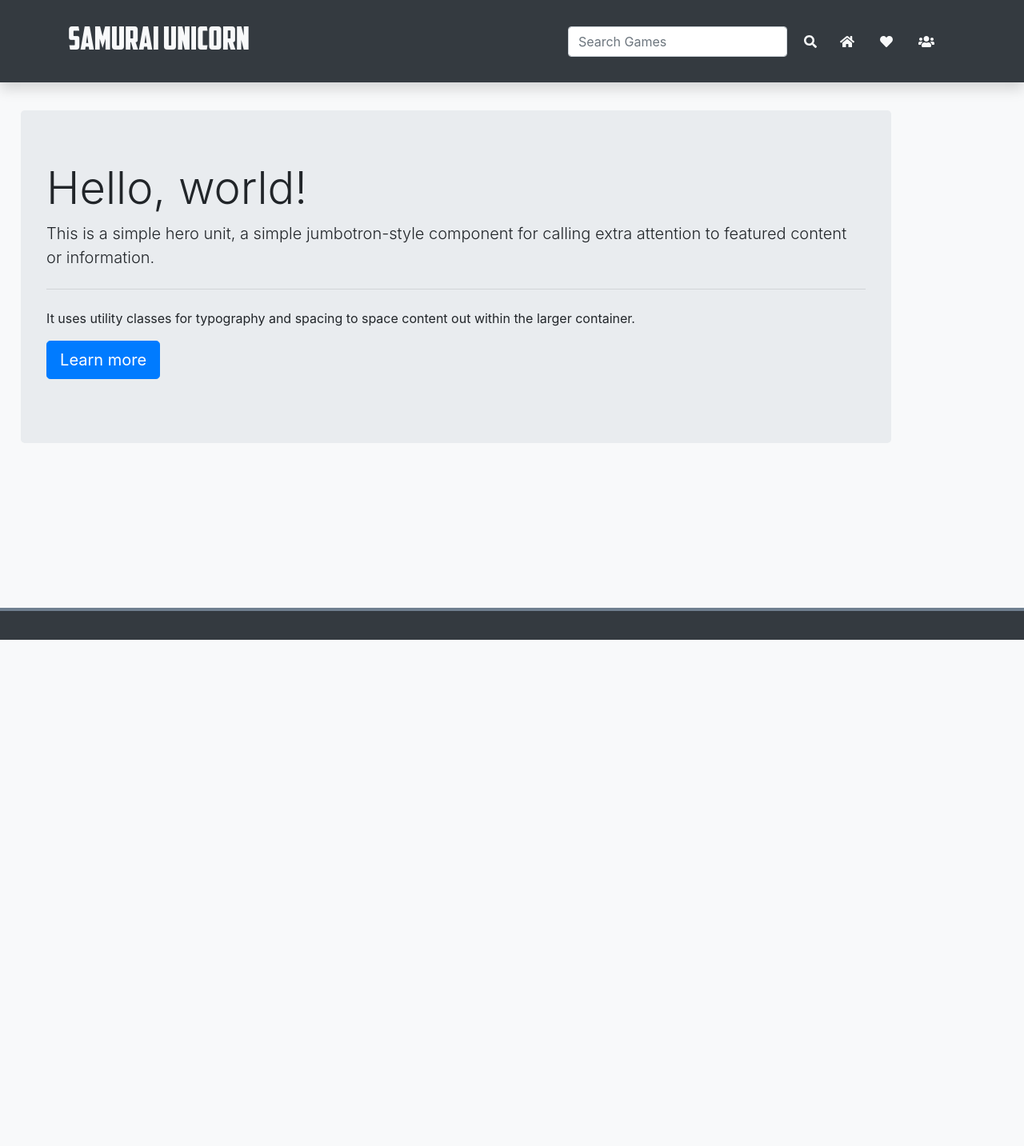
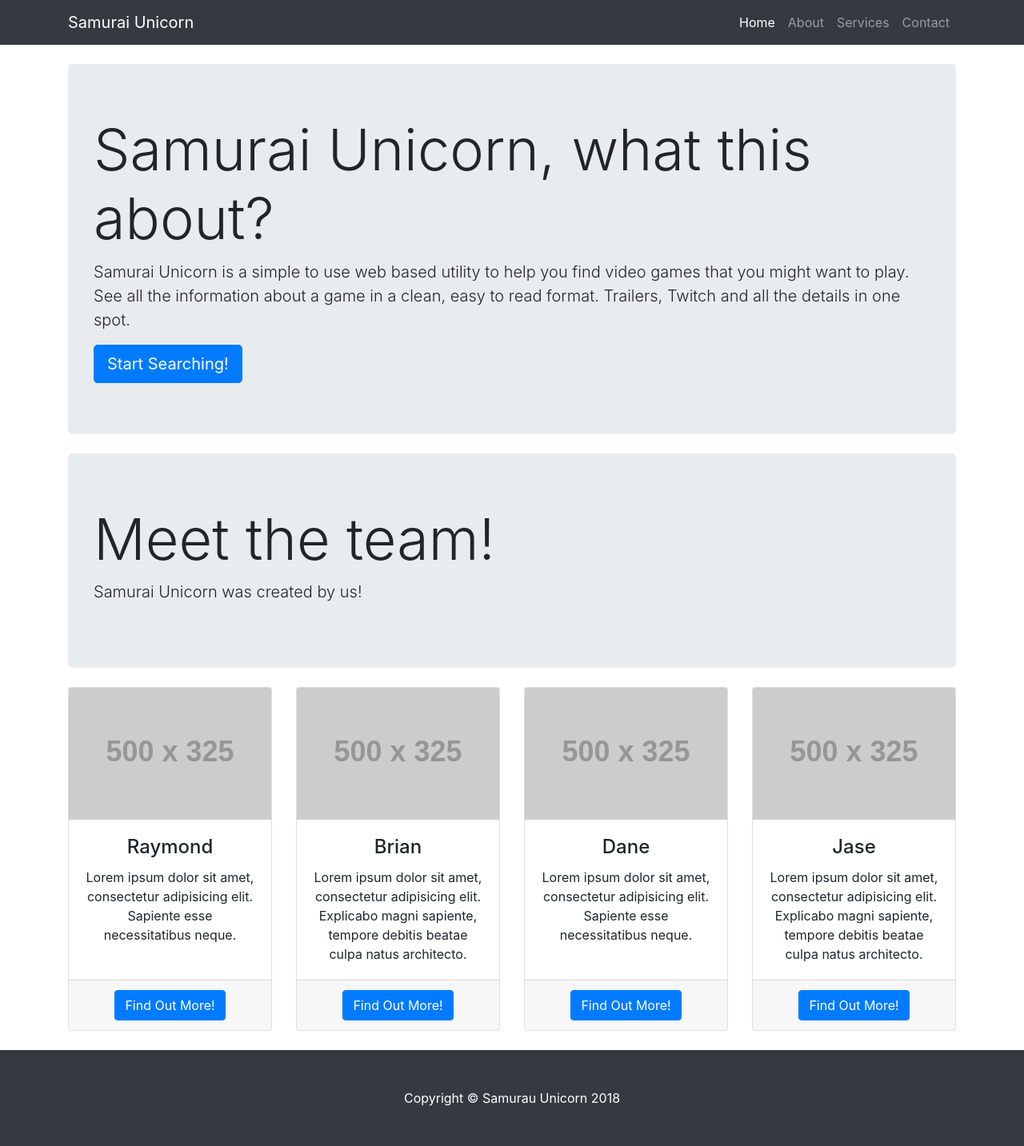
Before and after one commit to bwarner88/samurai-unicorn, a plain HTML site: page about.html in a window 1280 px wide. Shown: the whole page at 80% size. Before the commit the page ends 800 px from the top, so only its background shows below. Drawn offline with nearby package versions, Linux system fonts and the light colour scheme; files that its build step writes are made by us from their sources; placeholder pictures from the web are drawn by us.

Commit message:
Jase version about

```diff
--- a/about.html
+++ b/about.html
@@ -2,74 +2,143 @@
 <html lang="en">
 
   <head>
-    <meta charset="UTF-8">
-    <meta name="viewport" content="width=device-width, initial-scale=1.0">
-    <meta http-equiv="X-UA-Compatible" content="ie=edge">
-    <title>About the Samurai Unicorn Team!</title>
-    <link rel="stylesheet" href="https://stackpath.bootstrapcdn.com/bootstrap/4.1.0/css/bootstrap.min.css" integrity="sha384-9gVQ4dYFwwWSjIDZnLEWnxCjeSWFphJiwGPXr1jddIhOegiu1FwO5qRGvFXOdJZ4"
-        crossorigin="anonymous">
-    <link rel="stylesheet" type="text/css" href="./assets/css/style.css">
-    <script defer src="https://use.fontawesome.com/releases/v5.0.13/js/all.js" integrity="sha384-xymdQtn1n3lH2wcu0qhcdaOpQwyoarkgLVxC/wZ5q7h9gHtxICrpcaSUfygqZGOe"
-        crossorigin="anonymous"></script>
+
+    <meta charset="utf-8">
+    <meta name="viewport" content="width=device-width, initial-scale=1, shrink-to-fit=no">
+    <meta name="description" content="">
+    <meta name="author" content="">
+
+    <title>Heroic Features - Start Bootstrap Template</title>
+
+    <!-- Bootstrap core CSS -->
+    <link href="vendor/bootstrap/css/bootstrap.min.css" rel="stylesheet">
+
+    <!-- Custom styles for this template -->
+    <link href="css/heroic-features.css" rel="stylesheet">
+
   </head>
 
   <body>
 
-    <nav class="navbar navbar-expand-lg navbar-dark bg-dark sticky-top shadow">
+    <!-- Navigation -->
+    <nav class="navbar navbar-expand-lg navbar-dark bg-dark fixed-top">
       <div class="container">
-            <!-- <a class="navbar-brand" href="./index.html">
-                        <img src="/assets/brand/bootstrap-solid.svg" width="30" height="30" alt="">
-                    </a> -->
-            <h1 class="nav text-light" id="header-text">SAMURAI UNICORN</h1>
-            <div class="d-flex justify-content-end">
-                <form class="form-inline my-2 my-lg-0">
-                    <input class="form-control mr-sm-2" type="search" placeholder="Search Games" aria-label="Search">
-                    <button class="btn btn-link text-light my-2 my-sm-0" type="submit">
-                        <i class="fas fa-search"></i>
+        <a class="navbar-brand" href="#">Samurai Unicorn</a>
+        <button class="navbar-toggler" type="button" data-toggle="collapse" data-target="#navbarResponsive" aria-controls="navbarResponsive" aria-expanded="false" aria-label="Toggle navigation">
+          <span class="navbar-toggler-icon"></span>
         </button>
-                </form>
-                <ul class="nav">
-                    <li class="nav-item">
-                        <a class="nav-link active text-light" href="./index.html">
-                            <i class="fas fa-home"></i>
+        <div class="collapse navbar-collapse" id="navbarResponsive">
+          <ul class="navbar-nav ml-auto">
+            <li class="nav-item active">
+              <a class="nav-link" href="#">Home
+                <span class="sr-only">(current)</span>
               </a>
             </li>
             <li class="nav-item">
-                        <a class="nav-link active text-light" href="./favorite.html">
-                            <i class="fas fa-heart"></i>
-                        </a>
+              <a class="nav-link" href="#">About</a>
             </li>
             <li class="nav-item">
-                        <a class="nav-link active text-light" href="./about.html">
-                            <i class="fas fa-users"></i>
-                        </a>
+              <a class="nav-link" href="#">Services</a>
+            </li>
+            <li class="nav-item">
+              <a class="nav-link" href="#">Contact</a>
             </li>
           </ul>
         </div>
       </div>
     </nav>
 
-    <div class="container mt-4">
-        <div class="jumbotron">
-            <h1 class="display-4">Hello, world!</h1>
-            <p class="lead">This is a simple hero unit, a simple jumbotron-style component for calling extra attention to featured content
-                or information.</p>
-            <hr class="my-4">
-            <p>It uses utility classes for typography and spacing to space content out within the larger container.</p>
-            <p class="lead">
-                <a class="btn btn-primary btn-lg" href="#" role="button">Learn more</a>
+    <!-- Page Content -->
+    <div class="container">
+
+      <!-- Jumbotron Header -->
+      <header class="jumbotron my-4">
+        <h1 class="display-3">Samurai Unicorn, what this about?</h1>
+        <p class="lead">Samurai Unicorn is a simple to use web based utility to help you find video games that you might want to play.
+          See all the information about a game in a clean, easy to read format. Trailers, Twitch and all the details in one spot.
         </p>
+        <a href="#" class="btn btn-primary btn-lg">Start Searching!</a>
+      </header>
+      <!---Jumbo part 2-->
+      <header class="jumbotron my-4">
+          <h1 class="display-3">Meet the team!</h1>
+          <p class="lead">Samurai Unicorn was created by us!
+          </p>
+
+          </header>
+
+      <!-- Page Features -->
+      <div class="row text-center">
+
+        <div class="col-lg-3 col-md-6 mb-4">
+          <div class="card">
+            <img class="card-img-top" src="http://placehold.it/500x325" alt="">
+            <div class="card-body">
+              <h4 class="card-title">Raymond</h4>
+              <p class="card-text">Lorem ipsum dolor sit amet, consectetur adipisicing elit. Sapiente esse necessitatibus neque.</p>
+            </div>
+            <div class="card-footer">
+              <a href="#" class="btn btn-primary">Find Out More!</a>
+            </div>
           </div>
         </div>
 
-    <footer class="fixed-bottom bg-dark" id="footer">
+        <div class="col-lg-3 col-md-6 mb-4">
+          <div class="card">
+            <img class="card-img-top" src="http://placehold.it/500x325" alt="">
+            <div class="card-body">
+              <h4 class="card-title">Brian</h4>
+              <p class="card-text">Lorem ipsum dolor sit amet, consectetur adipisicing elit. Explicabo magni sapiente, tempore debitis beatae culpa natus architecto.</p>
+            </div>
+            <div class="card-footer">
+              <a href="#" class="btn btn-primary">Find Out More!</a>
+            </div>
+          </div>
+        </div>
 
+        <div class="col-lg-3 col-md-6 mb-4">
+          <div class="card">
+            <img class="card-img-top" src="http://placehold.it/500x325" alt="">
+            <div class="card-body">
+              <h4 class="card-title">Dane</h4>
+              <p class="card-text">Lorem ipsum dolor sit amet, consectetur adipisicing elit. Sapiente esse necessitatibus neque.</p>
+            </div>
+            <div class="card-footer">
+              <a href="#" class="btn btn-primary">Find Out More!</a>
+            </div>
+          </div>
+        </div>
+
+        <div class="col-lg-3 col-md-6 mb-4">
+          <div class="card">
+            <img class="card-img-top" src="http://placehold.it/500x325" alt="">
+            <div class="card-body">
+              <h4 class="card-title">Jase</h4>
+              <p class="card-text">Lorem ipsum dolor sit amet, consectetur adipisicing elit. Explicabo magni sapiente, tempore debitis beatae culpa natus architecto.</p>
+            </div>
+            <div class="card-footer">
+              <a href="#" class="btn btn-primary">Find Out More!</a>
+            </div>
+          </div>
+        </div>
+
+      </div>
+      <!-- /.row -->
+
+    </div>
+    <!-- /.container -->
+
+    <!-- Footer -->
+    <footer class="py-5 bg-dark">
+      <div class="container">
+        <p class="m-0 text-center text-white">Copyright &copy; Samurau Unicorn 2018</p>
+      </div>
+      <!-- /.container -->
     </footer>
 
-    <script src="https://code.jquery.com/jquery-3.3.1.min.js" integrity="sha256-FgpCb/KJQlLNfOu91ta32o/NMZxltwRo8QtmkMRdAu8="
-        crossorigin="anonymous"></script>
-    <script src="https://unpkg.com/axios/dist/axios.min.js"></script>
-    <script type="text/javascript" src="assets/javascript/app.js"></script>
+    <!-- Bootstrap core JavaScript -->
+    <script src="vendor/jquery/jquery.min.js"></script>
+    <script src="vendor/bootstrap/js/bootstrap.bundle.min.js"></script>
 
   </body>
 
--- /dev/null
+++ b/assets/css/heroic-features.css
@@ -0,0 +1,19 @@
+/*!
+ * Start Bootstrap - Heroic Features (https://startbootstrap.com/template-overviews/heroic-features)
+ * Copyright 2013-2017 Start Bootstrap
+ * Licensed under MIT (https://github.com/BlackrockDigital/startbootstrap-heroic-features/blob/master/LICENSE)
+ */
+
+body {
+  padding-top: 54px;
+}
+
+@media (min-width: 992px) {
+  body {
+    padding-top: 56px;
+  }
+}
+
+.card {
+  height: 100%;
+}
```
Also changed, not shown: 2 other files. Lines whose indentation alone changed are shown as unchanged.
